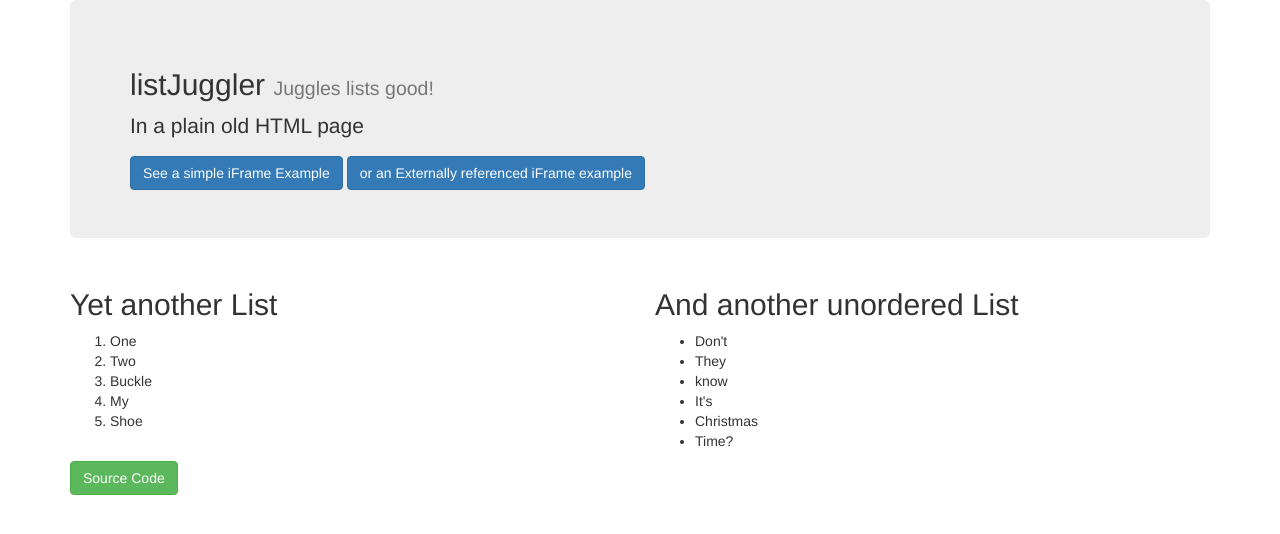
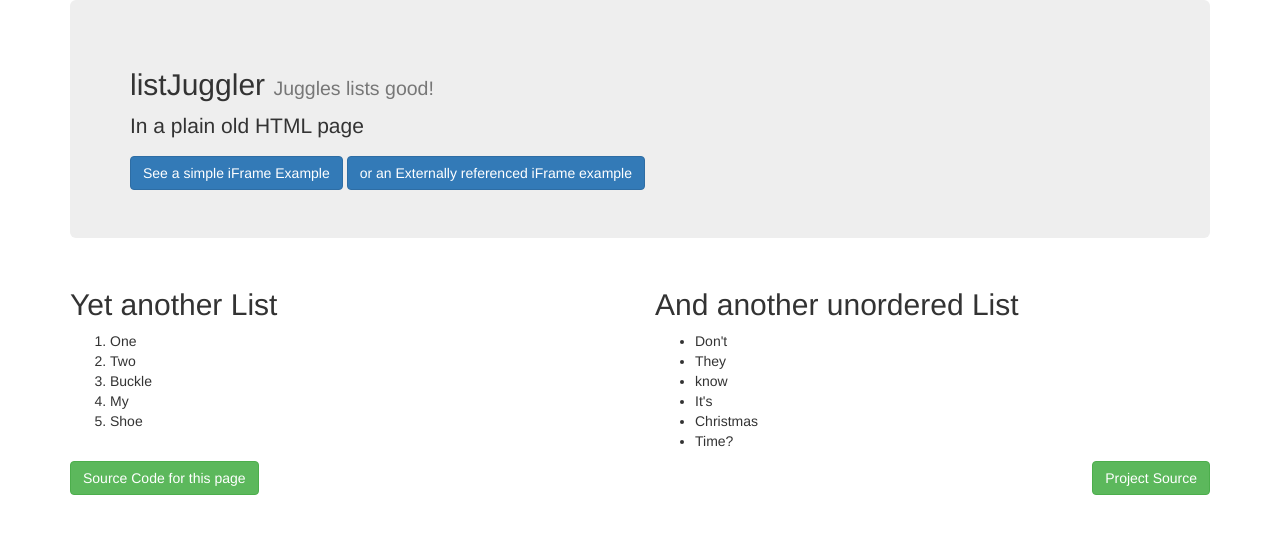
Before and after one commit to davesag/listJuggler, a plain HTML site: page example/example.html in a window 1280 px wide. Drawn offline with nearby package versions, Linux system fonts and the light colour scheme.

Commit message:
links to project

```diff
--- a/example/example.html
+++ b/example/example.html
@@ -48,7 +48,8 @@
     </div>
   </div>
   <div class="container">
-    <a class="btn btn-success" href="https://github.com/davesag/listJuggler/blob/master/example/example.html">Source Code</a>
+    <a class="btn btn-success pull-right" href="https://github.com/davesag/listJuggler">Project Source</a>
+   <a class="btn btn-success" href="https://github.com/davesag/listJuggler/blob/master/example/example.html">Source Code for this page</a>
   </div>
   <script>
     $(document).ready(function(){
```
Also changed, not shown: example/iFrameExample.html (+2 -1 lines), example/iFrameExternallyReferencedExample.html (+2 -1 lines).
